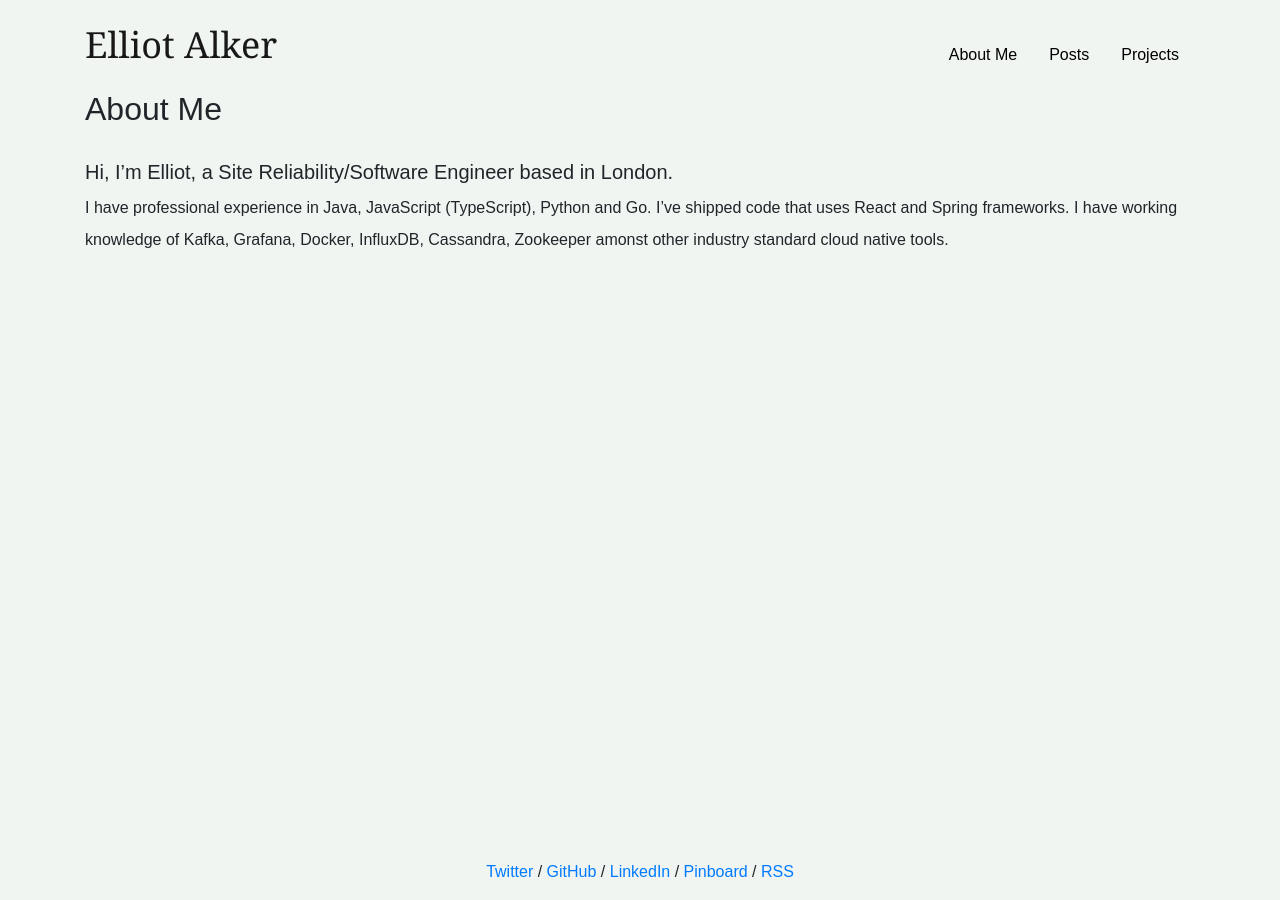
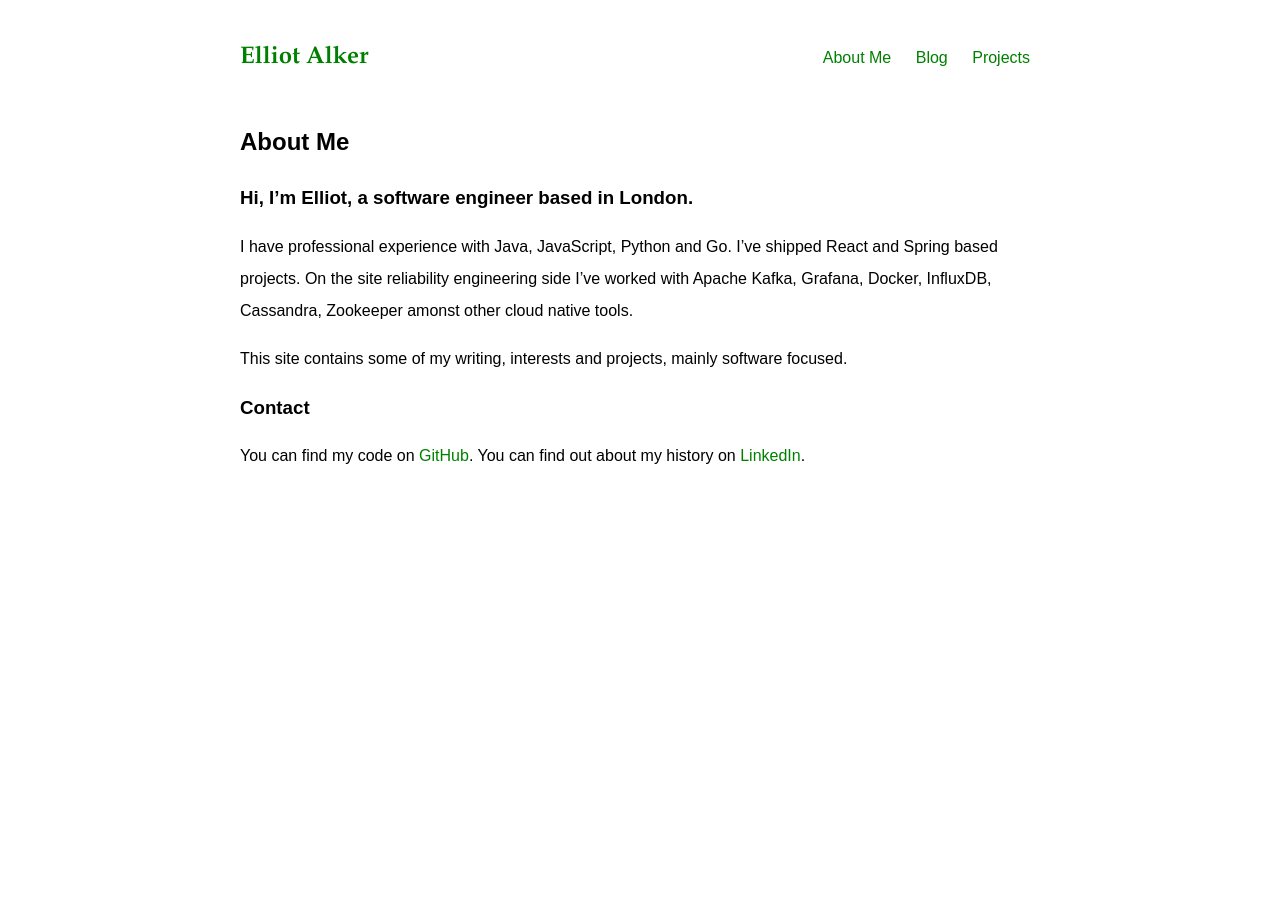
Before and after one commit to ealker/ealker.github.io, a Jekyll site: the page built from about.md, in a window 1280 px wide. Built offline with Jekyll 4.4.1, drawn with Linux system fonts in a browser that asks for light colours; nearby versions of some CDN libraries.

Commit message:
Simplified styling, removed old pages.

```diff
--- a/_layouts/default.html
+++ b/_layouts/default.html
@@ -4,57 +4,27 @@
         <title>{{ page.title }}</title>
         <meta charset="utf-8">
         <meta name="viewport" content="width=device-width, initial-scale=1, shrink-to-fit=no">
-        <!-- Bootstrap CSS -->
-        <link rel="stylesheet" href="https://stackpath.bootstrapcdn.com/bootstrap/4.1.3/css/bootstrap.min.css" integrity="sha384-MCw98/SFnGE8fJT3GXwEOngsV7Zt27NXFoaoApmYm81iuXoPkFOJwJ8ERdknLPMO" crossorigin="anonymous">
-        <script src="https://stackpath.bootstrapcdn.com/bootstrap/4.1.3/js/bootstrap.min.js" integrity="sha384-ChfqqxuZUCnJSK3+MXmPNIyE6ZbWh2IMqE241rYiqJxyMiZ6OW/JmZQ5stwEULTy" crossorigin="anonymous"></script>
-        <!-- Custom CSS -->
+        <!-- CSS -->
         <link rel="stylesheet" type="text/css" href="/assets/css/styles.css">
     </head>
 
     <body>
-        <div id="page-container">
-        <div id="content-wrap">
+
         <!-- Navigation -->
-        <nav class="navbar navbar-expand-lg navbar-light bg-transparent">
-            <div class="container">
-                    <div class="navbar-brand mb-0"><a class="navbar-brand" href="/index.html">Elliot Alker</a></div>
-            <button class="navbar-toggler" type="button" data-toggle="collapse" data-target="#navbarResponsive" aria-controls="navbarResponsive" aria-expanded="false" aria-label="Toggle navigation">
-                <span class="navbar-toggler-icon"></span>
-            </button>
-            <div class="collapse navbar-collapse" id="navbarResponsive">
-                <ul class="navbar-nav ml-auto">
-                    <li class="nav-item px-3"><a href="/about.html">About Me</a></li>
-                    <li class="nav-item px-3"><a href="/blog.html">Posts</a></li>
-                    <li class="nav-item px-3"><a href="/projects.html">Projects</a></li>
+        <header>
+        <h2>Elliot Alker</h2>
+        <nav>
+                <ul>
+                    <li><a href="/about">About Me</a></li>
+                    <li><a href="/blog">Blog</a></li>
+                    <li><a href="/projects">Projects</a></li>
                 </ul>
-            </div>
-            </div>
         </nav>
+        </header>
 
-        <div class="container">
+        <main>
         {{ content }}
-        </div>
+        </main>
 
-        <script src="https://code.jquery.com/jquery-3.2.1.slim.min.js" integrity="" crossorigin="anonymous"></script>
-        <script src="https://cdnjs.cloudflare.com/ajax/libs/popper.js/1.12.3/umd/popper.min.js" integrity="" crossorigin="anonymous"></script>
-        <script src="https://maxcdn.bootstrapcdn.com/bootstrap/4.0.0-beta.2/js/bootstrap.min.js" integrity="" crossorigin="anonymous"></script>
-
-
-        <footer id="footer">
-            <a href="https://twitter.com/elliotdev_">Twitter</a>
-            /
-            <a href="https://github.com/elliotalker">GitHub</a>
-            /
-            <a href="https://www.linkedin.com/in/elliot-alker">LinkedIn</a>
-            /
-            <a href="https://pinboard.in/elliot35">Pinboard</a>
-            /
-            <a href="/feed.xml">RSS</a>
-        </footer>
-
-        <script src="https://cdnjs.cloudflare.com/ajax/libs/animejs/2.0.2/anime.min.js"></script>
-        <script type="text/javascript" src="/assets/js/main.js"></script>
-        </div>
-        </div>
     </body>
 </html>
--- a/_sass/main.scss
+++ b/_sass/main.scss
@@ -1,27 +1,49 @@
-//* {
-// border: 1px dotted black;
-//}
-
 html {
   position: relative;
   min-height: 100%;
 }
 
 body {
-    background-color: #F1F5F2;
+    margin: 1em auto 2em auto;
+    max-width: 50em;
     line-height: 1.5;
     font-family: sans-serif;
+    padding: 0 1em;
 }
 
 ul, li {
     list-style-type: none;
     list-style-position:inside;
     text-align: left;
-    margin-top: 10px;
     padding:0;
 }
 
+header {
+  display: flex;
+  flex-wrap: wrap;
+  align-items: center;
+
+  h2 {
+    color: green;
+    font-family: Garamond, serif;
+  }
+
+  nav {
+    margin-left: auto;
+  }
+
+  ul {
+    list-style: none;
+  }
+
+  li {
+    display: inline-block;
+    padding: 0 10px;
+  }
+}
+
 h1, h2, h3, h4 {
+  margin-top: 1em;
   margin-bottom: 1em;
 }
 
@@ -35,10 +57,11 @@ strong {
 
 a {
     text-decoration: none;
+    color: green;
 }
 
 a:hover {
-    color: blue;
+    color: darkgreen;
 }
 
 .head {
@@ -61,7 +84,6 @@ pre {
   border-left: 2px solid #69c;
 }
 
-
 footer {
   position: absolute;
   bottom: 0;
@@ -69,56 +91,6 @@ footer {
   height: 2.5rem;            /* Footer height */
   margin: auto;
   text-align:center;
-}
-
-#page-container {
-  position: relative;
-  min-height: 100vh;
-}
-
-#content-wrap {
-  padding-bottom: 2.5rem;    /* Footer height */
-}
-
-.navbar .navbar-brand{
-  font-family: georgia;
-  font-size: 150%;
-  text-decoration: none;
-}
-
-.navbar .navbar-nav {
-  justify-content: between;
-}
-
-.navbar li > a {
-  position: relative;
-  color: #000;
-  text-decoration: none;
-}
-
-.navbar li > a:hover {
-  color: #000;
-}
-
-.navbar li > a:before {
-  content: "";
-  position: absolute;
-  width: 100%;
-  height: 2px;
-  bottom: 0;
-  left: 0;
-  background-color: #0089CC;
-  visibility: hidden;
-  -webkit-transform: scaleX(0);
-  transform: scaleX(0);
-  -webkit-transition: all 0.3s ease-in-out 0s;
-  transition: all 0.3s ease-in-out 0s;
-}
-
-.navbar li > a:hover:before {
-  visibility: visible;
-  -webkit-transform: scaleX(1);
-  transform: scaleX(1);
 }
 
 table{
@@ -133,46 +105,6 @@ th{
 
 td{
     border:1px solid #000000;
-}
-
-.ml-auto{
-  justify-content: space-between;
-}
-
-.ml14 {
-font-weight: 200;
-font-family: 'Playfair Display';
-font-size: 3.2em;
-text-decoration: none;
-}
-
-.ml14 .text-wrapper {
-position: relative;
-display: inline-block;
-padding-top: 0.1em;
-padding-right: 0.05em;
-padding-bottom: 0.15em;
-}
-
-.ml14 .line {
-opacity: 0;
-position: absolute;
-left: 0;
-height: 2px;
-width: 100%;
-background-color: #fff;
-transform-origin: 100% 100%;
-bottom: 0;
-}
-
-.ml14 .letter {
-display: inline-block;
-line-height: 1em;
-}
-
-.mx-l{
-  margin-top: 3%;
-
 }
 
 .row{
--- a/about.md
+++ b/about.md
@@ -3,6 +3,12 @@ layout: page
 title: About Me
 ---
 
-##### Hi, I'm Elliot, a Site Reliability/Software Engineer based in London.
+### Hi, I'm Elliot, a software engineer based in London.
 
-I have professional experience in Java, JavaScript (TypeScript), Python and Go. I've shipped code that uses React and Spring frameworks. I have working knowledge of Kafka, Grafana, Docker, InfluxDB, Cassandra, Zookeeper amonst other industry standard cloud native tools.
+I have professional experience with Java, JavaScript, Python and Go. I've shipped React and Spring based projects. On the site reliability engineering side I've worked with Apache Kafka, Grafana, Docker, InfluxDB, Cassandra, Zookeeper amonst other cloud native tools.
+
+This site contains some of my writing, interests and projects, mainly software focused.
+
+### Contact
+
+You can find my code on [GitHub](https://github.com/ealker). You can find out about my history on [LinkedIn](https://www.linkedin.com/in/elliot-alker).
--- a/photos.html
+++ /dev/null
@@ -1,4 +0,0 @@
----
-layout: page
-title: Photos
----
```
Also changed, not shown: _layouts/navigation.html (added, +10 -0 lines), adventures.md (deleted, +0 -1 lines), blog.md (renamed from blog.html, +3 -1 lines), projects.md (+5 -24 lines), projects/nasa-apod/index.html (added, +74 -0 lines), projects/nasa-apod/js/datepicker.js (added, +11 -0 lines), projects/nasa-apod/js/main.js (added, +71 -0 lines), projects/web-apps.md (added, +17 -0 lines), assets/img/smarthome/zigbee-lamps.svg (added), projects/bookshelf.md (line endings or trailing spaces), projects/meta.md (renamed from meta.md), sitemap.md (renamed from pages.md).
